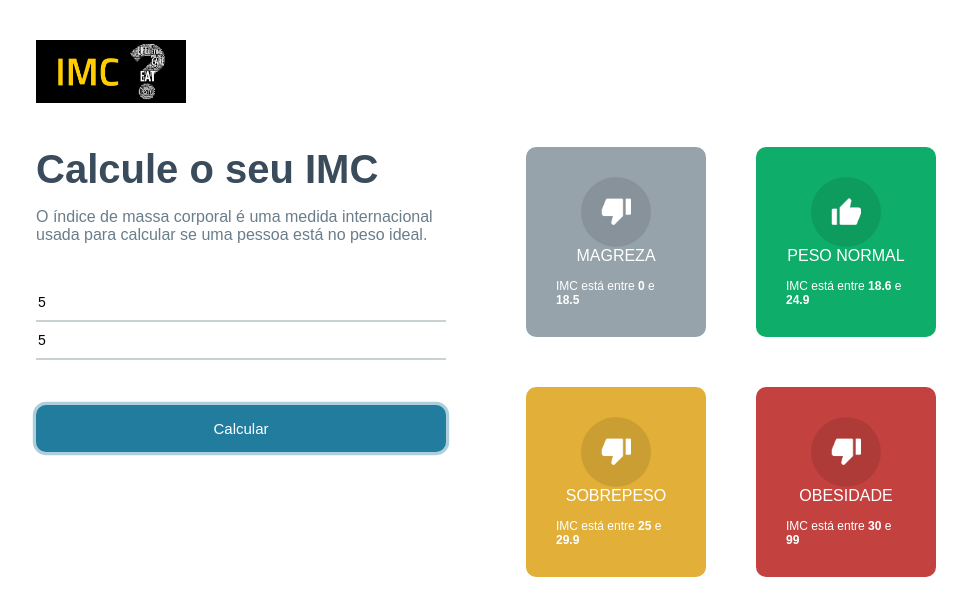
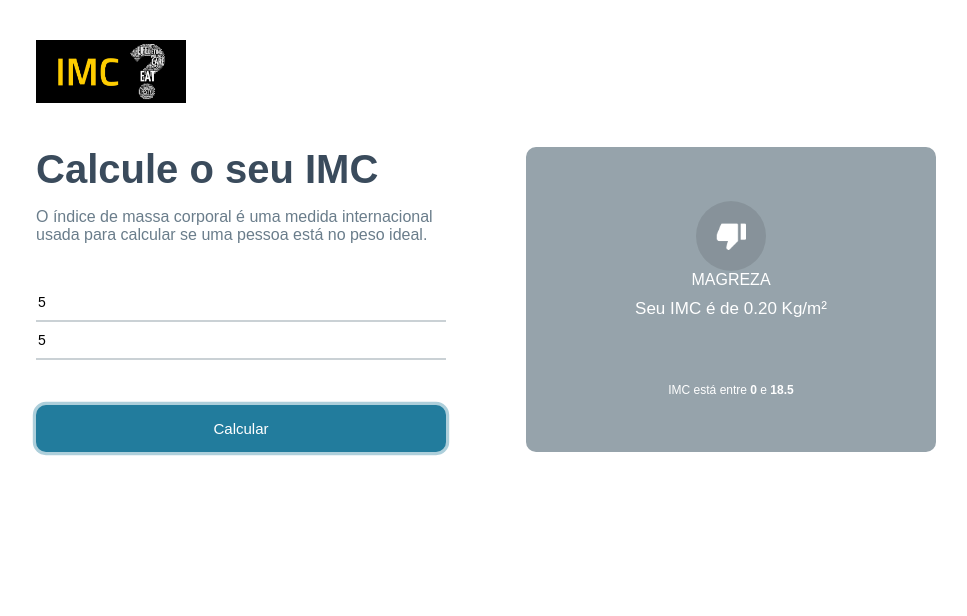
Before and after one commit to rapharodrigues04/calculaIMC-react, a React (Create React App) app: page / in a window 1280 px wide. Both pictures are taken after typing "5", "5" into the empty fields and a click on the button "Calcular". Shown: the top 616 px of the page, without its empty margins (154-1121 px from the left). Built offline with nearby package versions, Linux system fonts and the light colour scheme.

Commit message:
Fazendo o calculo funcionar

```diff
--- a/src/App.module.css
+++ b/src/App.module.css
@@ -84,3 +84,8 @@
   grid-template-columns: repeat(2, 1fr);
   gap: 50px;
 }
+
+.container .rightSide .rightBig {
+  flex: 1;
+  display: flex;
+}
--- a/src/App.tsx
+++ b/src/App.tsx
@@ -3,16 +3,17 @@
 import image from './assets/logoImc.png';
 import { GridItem } from './components/gridItem/GridItem';
 
-import { levels, calculaIMC } from './logic/imc';
+import { levels, calculaIMC, Level } from './logic/imc';
 
 const App = () => {
 
   const [heightField, setHeightField] = useState<number>(0);
   const [weightField, setWeightField] = useState<number>(0);
+  const [toShow, setToShow] = useState<Level | null>(null);
 
   const handleCalculate = () => {
     if (heightField && weightField) {
-
+      setToShow(calculaIMC(heightField, weightField));
     } else {
       alert('Preencha todos os campos')
     }
@@ -48,11 +49,19 @@
 
         </div>
         <div className={styles.rightSide}>
-          <div className={styles.grid}>
-            {levels.map((item, key) => (
-              <GridItem key={key} item={item} />
-            ))}
-          </div>
+          {!toShow &&
+            <div className={styles.grid}>
+              {levels.map((item, key) => (
+                <GridItem key={key} item={item} />
+              ))}
+            </div>
+          }
+          {toShow &&
+            <div className={styles.rightBig}>
+              <div className={styles.rightArrow}></div>
+              <GridItem item={toShow} />
+            </div>
+          }
         </div>
       </div>
     </div>
--- a/src/components/gridItem/GridItem.module.css
+++ b/src/components/gridItem/GridItem.module.css
@@ -29,3 +29,8 @@
   font-size: 12px;
   margin-top: 14px;
 }
+
+.yourImc {
+  font-size: 17px;
+  margin: 10px 0 50px 0;
+}
--- a/src/components/gridItem/GridItem.tsx
+++ b/src/components/gridItem/GridItem.tsx
@@ -14,6 +14,11 @@
         <img src={item.icon === 'up' ? upImage : downImage} width='30' />
       </div>
       <div className={styles.gidTitle}>{item.title}</div>
+
+      {item.yourImc &&
+        <div className={styles.yourImc}>Seu IMC é de {item.yourImc.toFixed(2)} Kg/m²</div>
+      }
+
       <div className={styles.gridInfo}>
         <>
           IMC está entre <strong>{item.imc[0]}</strong> e <strong>{item.imc[1]}</strong>
```
